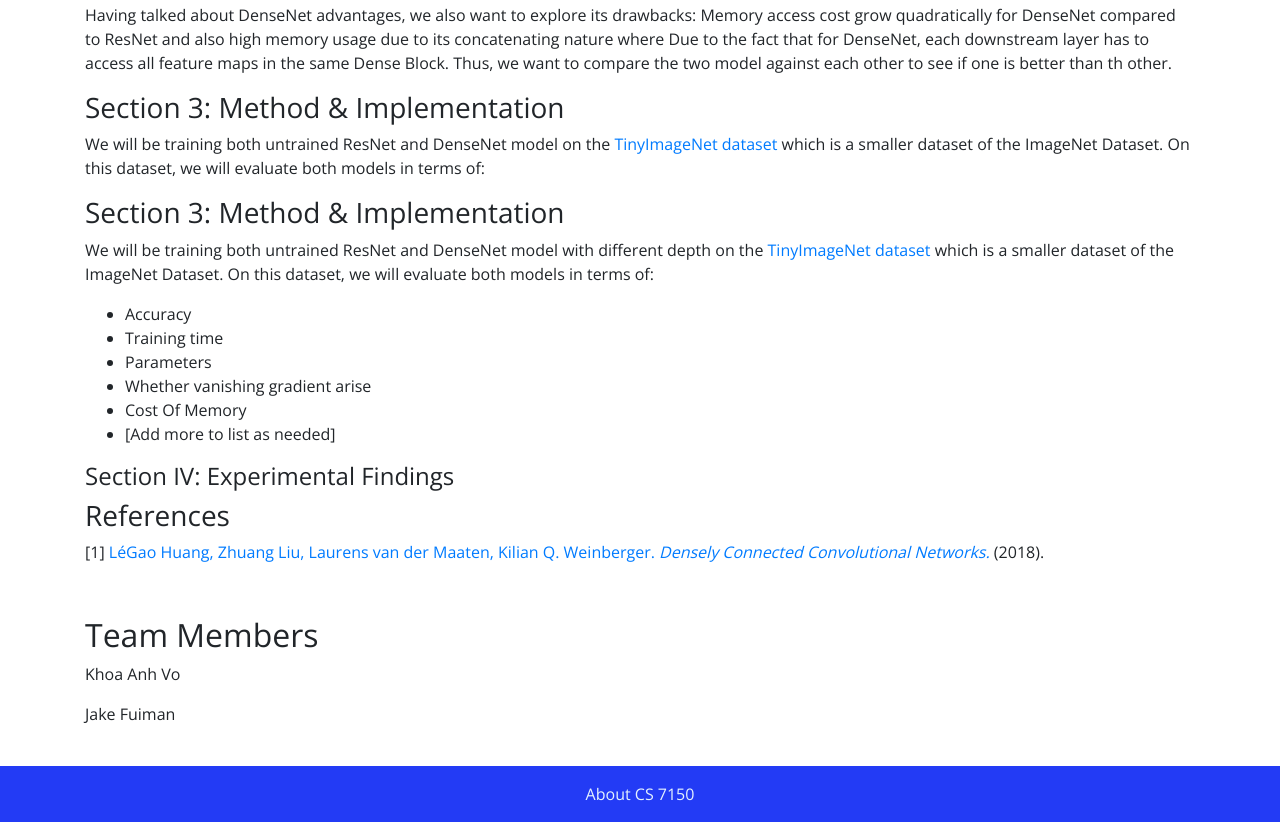
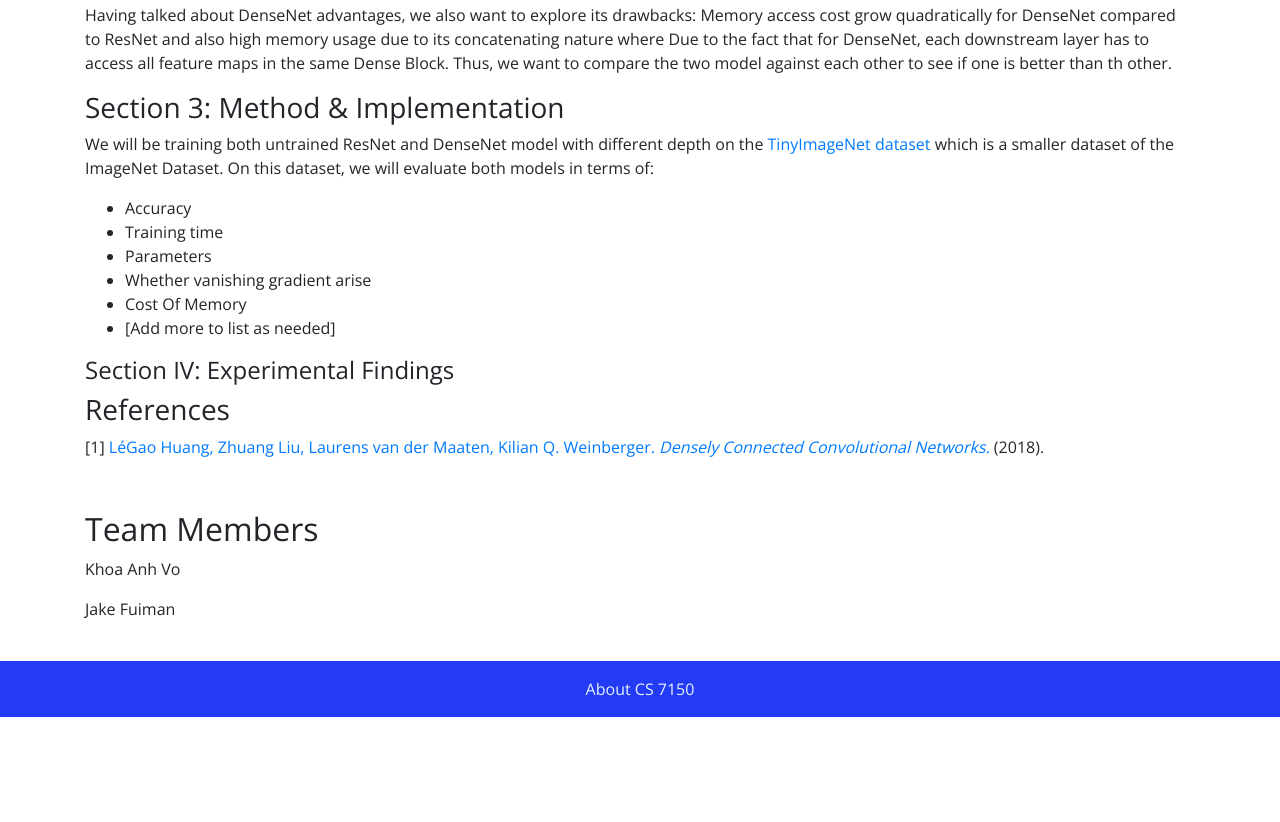
Before and after one commit to khoavo1901/DS-4440-DenseNet, a plain HTML site: page index.html in a window 1280 px wide. Shown: the part 1409-2231 px from the top of the page. After the commit the page ends 2126 px from the top, so only its background shows below. Drawn offline with nearby package versions, Linux system fonts and the light colour scheme.

Commit message:
Remove duplicate section 2

```diff
--- a/index.html
+++ b/index.html
@@ -74,11 +74,6 @@ problem, and it provides a regularizing effect on small dataset</p>
   we want to compare the two model against each other to see if one is better than th other.</p>
 
 <h3>Section 3: Method & Implementation</h3>
-<p>We will be training both untrained ResNet and DenseNet model on the <a href="https://huggingface.co/datasets/zh-plus/tiny-imagenet"
-  target="_blank" rel="noopener noreferrer">TinyImageNet dataset</a> which is a smaller dataset of the ImageNet Dataset. On this dataset,
-  we will evaluate both models in terms of:
-</p>
-<h3>Section 3: Method & Implementation</h3>
 <p>We will be training both untrained ResNet and DenseNet model with different depth on the <a href="https://huggingface.co/datasets/zh-plus/tiny-imagenet"
   target="_blank" rel="noopener noreferrer">TinyImageNet dataset</a> which is a smaller dataset of the ImageNet Dataset. On this dataset,
   we will evaluate both models in terms of:</p>
```
